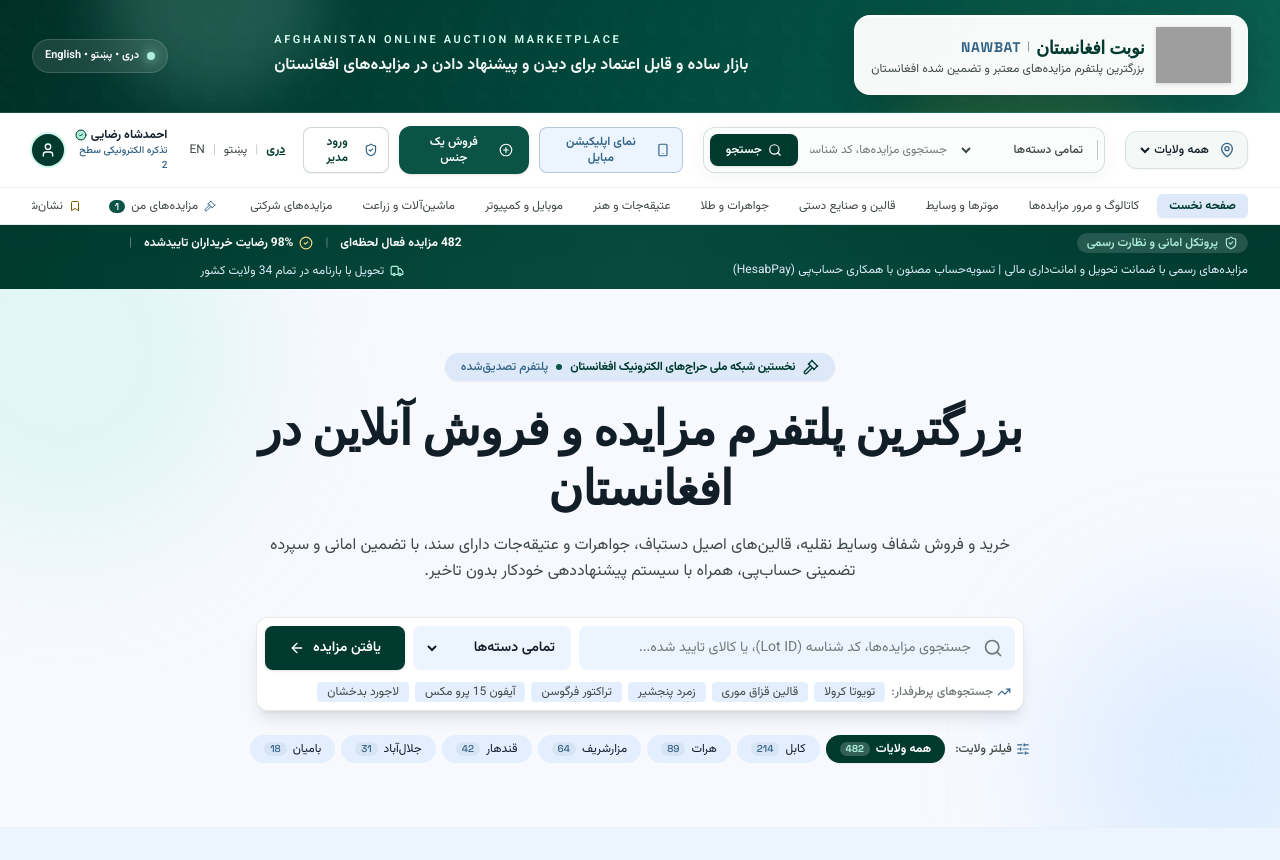
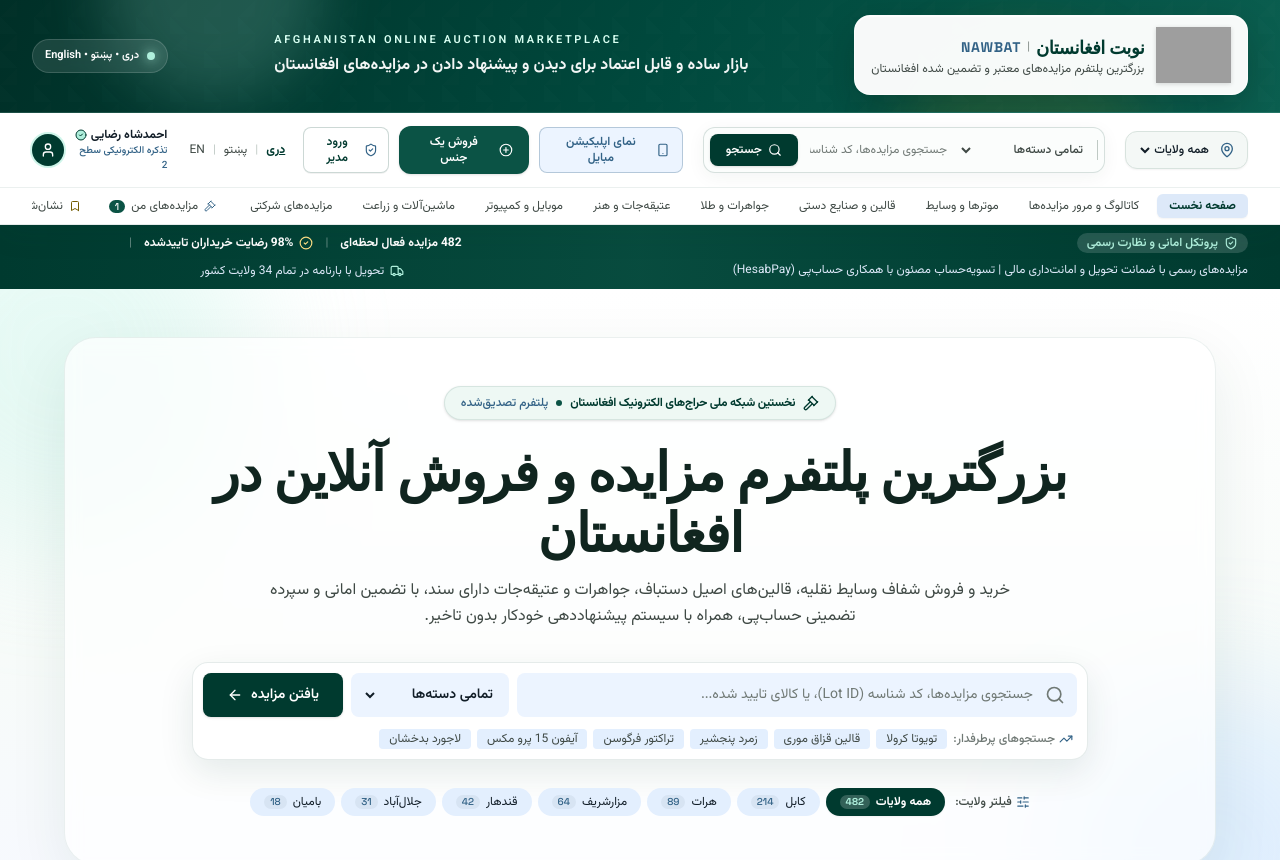
Before and after one commit to marcopolo783152-stack/NAWBAT-Auction, a React (Vite) app: page / in a window 1280 px wide. Shown: the top 860 px of the page. Built offline with nearby package versions, Linux system fonts and the light colour scheme; grey boxes are pictures that could not be loaded.

Commit message:
Polish NAWBAT hero spacing, depth and search presentation

```diff
--- a/src/components/HeroSection.tsx
+++ b/src/components/HeroSection.tsx
@@ -47,14 +47,14 @@ export const HeroSection: React.FC<HeroSectionProps> = ({
   ];
 
   return (
-    <section className="w-full px-4 lg:px-8 py-10 lg:py-16 bg-[#f7f9ff] relative overflow-hidden border-b border-[#003a2f]/5">
+    <section className="w-full px-4 lg:px-8 py-8 lg:py-12 bg-[linear-gradient(180deg,#ffffff_0%,#f7fbf9_58%,#f7f9ff_100%)] relative overflow-hidden border-b border-[#003a2f]/5">
       {/* Decorative ambient gradient glows */}
       <div className="absolute -top-32 -left-32 w-96 h-96 bg-[#afefdc]/30 rounded-full blur-3xl pointer-events-none" />
       <div className="absolute -bottom-24 -right-24 w-80 h-80 bg-[#a5d4fd]/30 rounded-full blur-3xl pointer-events-none" />
 
-      <div className="max-w-5xl mx-auto flex flex-col items-center text-center relative z-10">
+      <div className="max-w-6xl mx-auto flex flex-col items-center text-center relative z-10 rounded-[2rem] border border-[#003a2f]/8 bg-white/70 backdrop-blur-sm px-4 sm:px-8 lg:px-14 py-8 lg:py-12 shadow-[0_20px_60px_rgba(0,58,47,0.08)]">
         {/* Eyebrow Institutional Badge */}
-        <div className="inline-flex items-center gap-2 bg-[#dde9f9] text-[#003a2f] px-4 py-1.5 rounded-full shadow-xs mb-4">
+        <div className="inline-flex items-center gap-2 bg-[#eef8f4] text-[#003a2f] px-4 py-2 rounded-full shadow-sm border border-[#003a2f]/10 mb-5">
           <Gavel className="w-4 h-4 text-[#003a2f]" />
           <span className="text-xs font-bold tracking-tight">{t.heroBadge}</span>
           <span className="w-1.5 h-1.5 rounded-full bg-[#0b5345]" />
@@ -62,7 +62,7 @@ export const HeroSection: React.FC<HeroSectionProps> = ({
         </div>
 
         {/* Main Headline */}
-        <h1 className="font-serif text-3xl sm:text-4xl lg:text-5xl font-bold text-[#111d27] tracking-tight leading-tight max-w-4xl mb-4">
+        <h1 className="font-serif text-3xl sm:text-4xl lg:text-[3.35rem] font-bold text-[#10251f] tracking-[-0.025em] leading-[1.14] max-w-4xl mb-4">
           {t.heroTitle}
         </h1>
 
@@ -72,7 +72,7 @@ export const HeroSection: React.FC<HeroSectionProps> = ({
         </p>
 
         {/* Search Command Box */}
-        <div className="w-full max-w-3xl bg-white rounded-xl shadow-lg border border-[#003a2f]/10 p-2 mb-6">
+        <div className="w-full max-w-4xl bg-white rounded-2xl shadow-[0_12px_34px_rgba(0,58,47,0.10)] border border-[#003a2f]/10 p-2.5 mb-7">
           <div className="flex flex-col sm:flex-row items-stretch gap-2">
             <div className="flex-1 flex items-center px-3 bg-[#ecf4ff] rounded-lg">
               <Search className="w-5 h-5 text-[#707975] shrink-0" />
```
